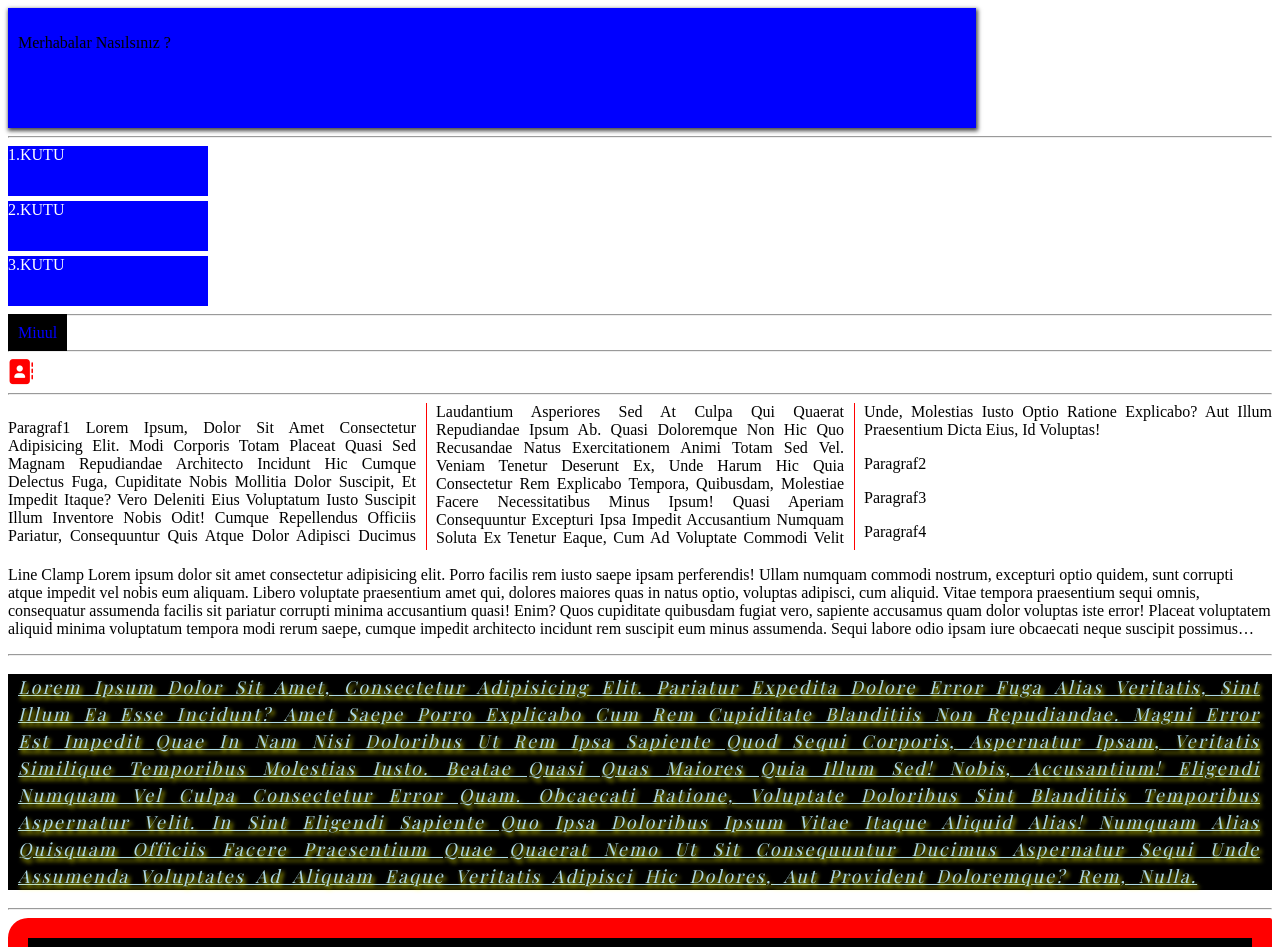
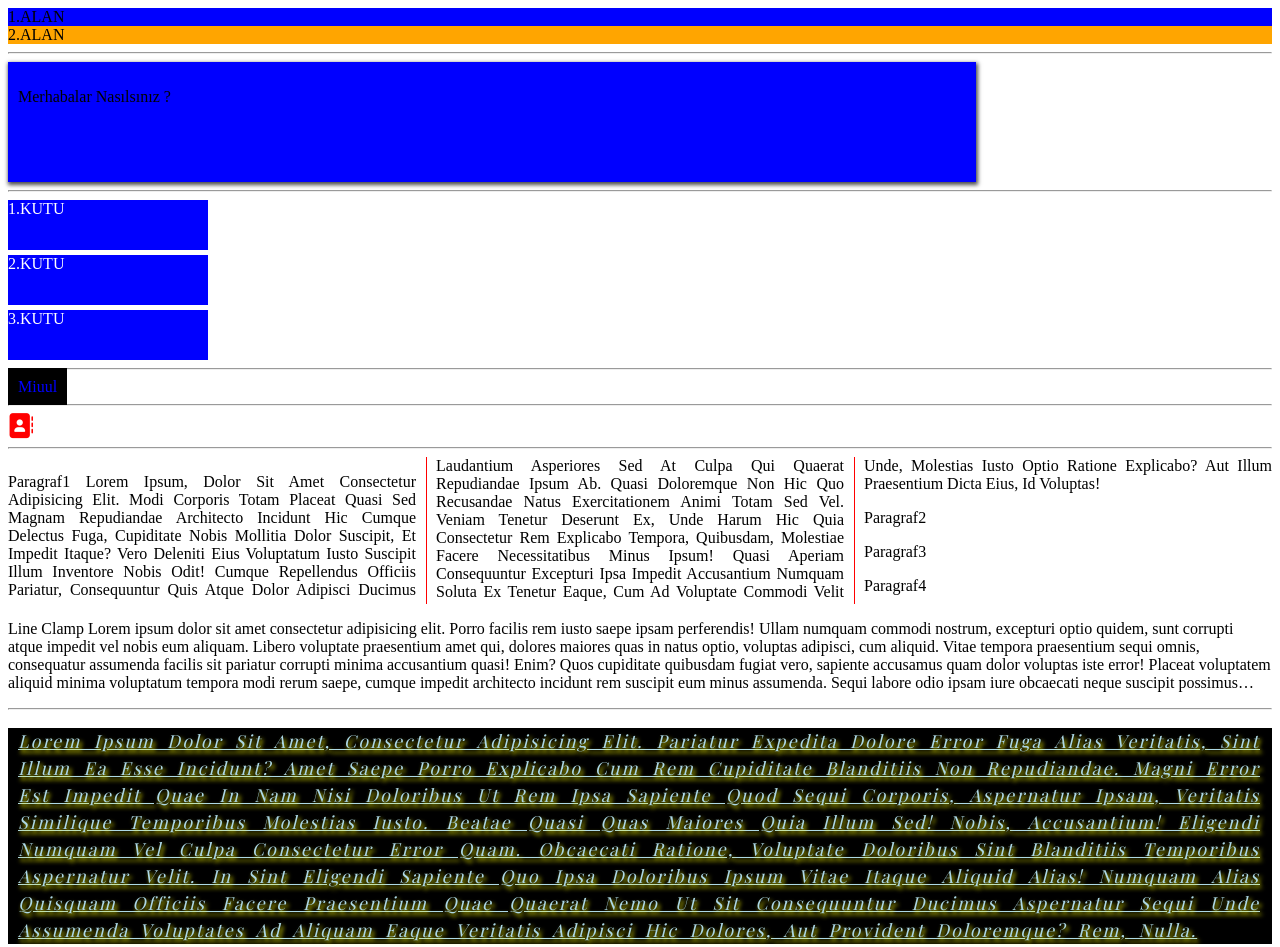
Before and after one commit to Kevser-Yilmaz/Css3-Miuul, a plain HTML site: page index.html in a window 1280 px wide. Shown: the top 947 px of the page. Drawn offline with nearby package versions, Linux system fonts and the light colour scheme; a web font is replaced by a local one.

Commit message:
Display, Visibility, Box-Sizing

```diff
--- a/index.html
+++ b/index.html
@@ -24,7 +24,10 @@
 <body>
 
     <!-- start codes -->
+     <div style="background-color: blue;" class="miuul_display">1.ALAN</div>
+     <div style="background-color: orange;"class="miuul_display">2.ALAN</div>
 
+    <hr>
     <!-- transition - transform box-shadow -->
      <div class="miuul_transition_transform">
         <p>Merhabalar Nasılsınız ?</p>
```
